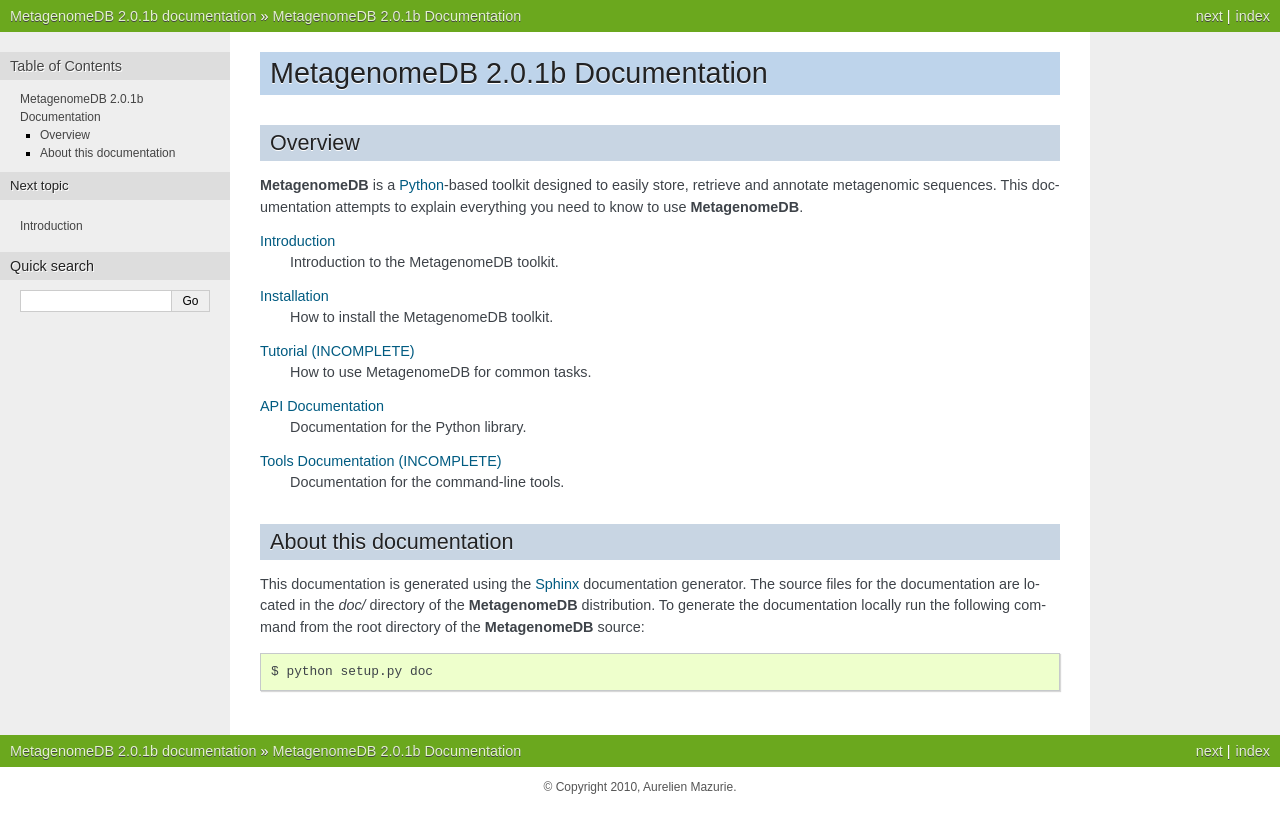
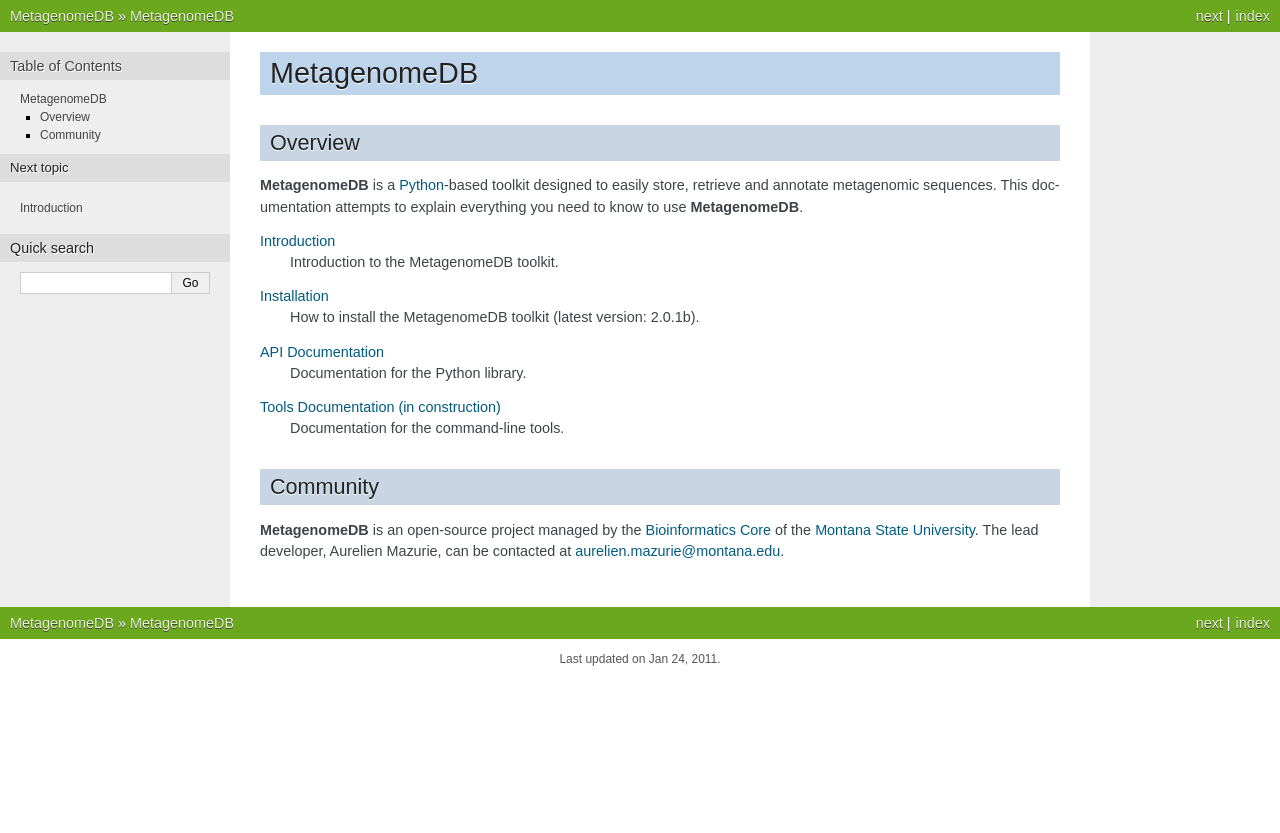
Before and after one commit to piandpower/MetagenomeDB, a Sphinx documentation site: the page built from doc/index.rst, in a window 1280 px wide. Shown: the top 833 px of the page. Built offline with Sphinx 7.4.7, drawn with Linux system fonts in a browser that asks for light colours.

Commit message:
Documentation update

```diff
--- a/doc/conf.py
+++ b/doc/conf.py
@@ -42,7 +42,7 @@
 
 # General information about the project.
 project = u'MetagenomeDB'
-copyright = u'2010, Aurelien Mazurie'
+copyright = u'2011, Bioinformatics Core'
 
 # The version info for the project you're documenting, acts as replacement for
 # |version| and |release|, also used in various other places throughout the
@@ -107,7 +107,7 @@
 
 # The name for this set of Sphinx documents.  If None, it defaults to
 # "<project> v<release> documentation".
-#html_title = None
+html_title = "MetagenomeDB"
 
 # A shorter title for the navigation bar.  Default is the same as html_title.
 #html_short_title = None
@@ -128,7 +128,7 @@
 
 # If not '', a 'Last updated on:' timestamp is inserted at every page bottom,
 # using the given strftime format.
-#html_last_updated_fmt = '%b %d, %Y'
+html_last_updated_fmt = '%b %d, %Y'
 
 # If true, SmartyPants will be used to convert quotes and dashes to
 # typographically correct entities.
@@ -157,7 +157,7 @@
 html_show_sphinx = False
 
 # If true, "(C) Copyright ..." is shown in the HTML footer. Default is True.
-#html_show_copyright = True
+html_show_copyright = False
 
 # If true, an OpenSearch description file will be output, and all pages will
 # contain a <link> tag referring to it.  The value of this option must be the
--- a/doc/index.rst
+++ b/doc/index.rst
@@ -1,5 +1,5 @@
-MetagenomeDB |release| Documentation
-====================================
+MetagenomeDB
+============
 
 Overview
 --------
@@ -9,10 +9,10 @@
   Introduction to the MetagenomeDB toolkit.
 
 :doc:`installation`
-  How to install the MetagenomeDB toolkit.
+  How to install the MetagenomeDB toolkit (latest version: |release|).
 
-:doc:`tutorial`
-  How to use MetagenomeDB for common tasks.
+.. :doc:`tutorial`
+..   How to use MetagenomeDB for common tasks.
 
 :doc:`api/index`
   Documentation for the Python library.
@@ -21,24 +21,18 @@
   Documentation for the command-line tools.
 
 .. toctree::
-   :hidden:
+	:hidden:
 
-   introduction
-   installation
-   tutorial
-   api/index
-   tools/index
-
-About this documentation
-------------------------
-
-This documentation is generated using the `Sphinx <http://sphinx.pocoo.org/>`_ documentation generator. The source files for the documentation are located in the *doc/* directory of the
-**MetagenomeDB** distribution. To generate the documentation locally run the
-following command from the root directory of the **MetagenomeDB** source:
-
-.. code-block:: bash
-
-  $ python setup.py doc
+	introduction
+	installation
+	tutorial
+	api/index
+	tools/index
 
 .. _Python: http://www.python.org/
 .. _MongoDB: http://www.mongodb.org/
+
+Community
+---------
+
+**MetagenomeDB** is an open-source project managed by the `Bioinformatics Core <http://cores.montana.edu/bioinformatics/>`_ of the `Montana State University <http://www.montana.edu/>`_. The lead developer, Aurelien Mazurie, can be contacted at aurelien.mazurie@montana.edu.
--- a/doc/tools/index.rst
+++ b/doc/tools/index.rst
@@ -1,5 +1,5 @@
-Tools Documentation (INCOMPLETE)
-================================
+Tools Documentation (in construction)
+=====================================
 
 This is the documentation for the command-line tools provided by the **MetagenomeDB** toolkit.
 
--- a/doc/tutorial.rst
+++ b/doc/tutorial.rst
@@ -1,5 +1,5 @@
-Tutorial (INCOMPLETE)
-=====================
+Tutorial (in construction)
+==========================
 
 This tutorial is intended as an introduction to working with **MetagenomeDB**.
 
@@ -28,4 +28,4 @@
 ----------------
 
 .. toctree::
-   :hidden:
+	:hidden:
```
